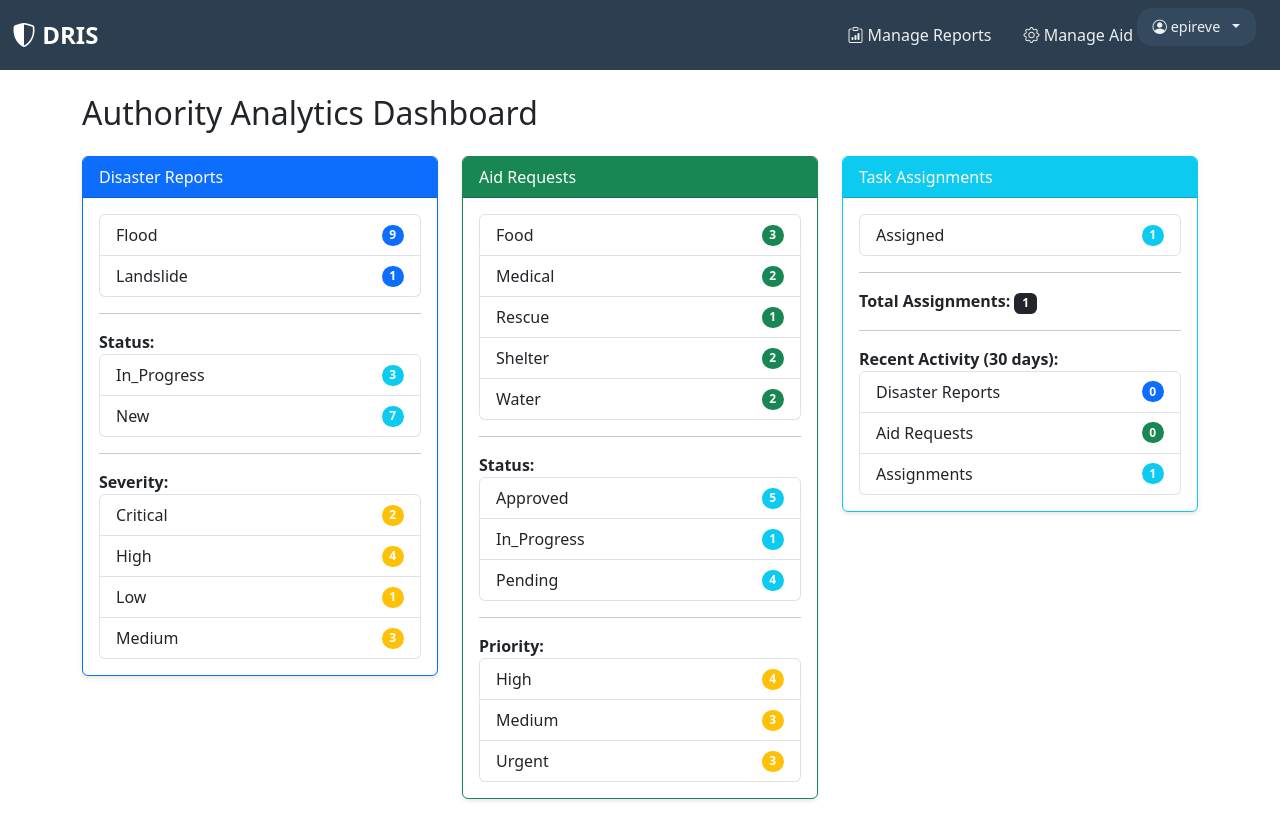
After one commit to epireve/dris, a Django app: page /authority/analytics/ in a window 1280 px wide. The commit adds this page. Run offline with Django 5.2, Linux system fonts and the light colour scheme; a user stored in the database is signed in; data comes from the database, SQL or seed files in the repository; some libraries are stand-ins or nearby versions.

Commit message:
feat(analytics): add authority analytics dashboard and view logic

```diff
--- a/DRIS_Project/urls.py
+++ b/DRIS_Project/urls.py
@@ -25,4 +25,6 @@ urlpatterns = [
     path("aid/request/<int:pk>/", views.aid_request_detail, name="aid_request_detail"),
     # Volunteer Registration
     path("volunteer/register/", views.volunteer_register, name="volunteer_register"),
+    # Authority Analytics
+    path("authority/analytics/", views.authority_analytics, name="authority_analytics"),
 ]
--- /dev/null
+++ b/core/templates/authority/analytics.html
@@ -0,0 +1,103 @@
+{% extends "core/home.html" %}
+
+{% block content %}
+<div class="container mt-4">
+    <h2 class="mb-4">Authority Analytics Dashboard</h2>
+    <div class="row">
+        <div class="col-md-4 mb-3">
+            <div class="card border-primary">
+                <div class="card-header bg-primary text-white">Disaster Reports</div>
+                <div class="card-body">
+                    <ul class="list-group">
+                        {% for stat in disaster_stats %}
+                            <li class="list-group-item d-flex justify-content-between align-items-center">
+                                {{ stat.disaster_type|title }} <span class="badge bg-primary rounded-pill">{{ stat.total }}</span>
+                            </li>
+                        {% endfor %}
+                    </ul>
+                    <hr>
+                    <strong>Status:</strong>
+                    <ul class="list-group">
+                        {% for stat in disaster_status_stats %}
+                            <li class="list-group-item d-flex justify-content-between align-items-center">
+                                {{ stat.status|title }} <span class="badge bg-info rounded-pill">{{ stat.total }}</span>
+                            </li>
+                        {% endfor %}
+                    </ul>
+                    <hr>
+                    <strong>Severity:</strong>
+                    <ul class="list-group">
+                        {% for stat in disaster_severity_stats %}
+                            <li class="list-group-item d-flex justify-content-between align-items-center">
+                                {{ stat.severity|title }} <span class="badge bg-warning rounded-pill">{{ stat.total }}</span>
+                            </li>
+                        {% endfor %}
+                    </ul>
+                </div>
+            </div>
+        </div>
+        <div class="col-md-4 mb-3">
+            <div class="card border-success">
+                <div class="card-header bg-success text-white">Aid Requests</div>
+                <div class="card-body">
+                    <ul class="list-group">
+                        {% for stat in aid_type_stats %}
+                            <li class="list-group-item d-flex justify-content-between align-items-center">
+                                {{ stat.aid_type|title }} <span class="badge bg-success rounded-pill">{{ stat.total }}</span>
+                            </li>
+                        {% endfor %}
+                    </ul>
+                    <hr>
+                    <strong>Status:</strong>
+                    <ul class="list-group">
+                        {% for stat in aid_status_stats %}
+                            <li class="list-group-item d-flex justify-content-between align-items-center">
+                                {{ stat.status|title }} <span class="badge bg-info rounded-pill">{{ stat.total }}</span>
+                            </li>
+                        {% endfor %}
+                    </ul>
+                    <hr>
+                    <strong>Priority:</strong>
+                    <ul class="list-group">
+                        {% for stat in aid_priority_stats %}
+                            <li class="list-group-item d-flex justify-content-between align-items-center">
+                                {{ stat.priority|title }} <span class="badge bg-warning rounded-pill">{{ stat.total }}</span>
+                            </li>
+                        {% endfor %}
+                    </ul>
+                </div>
+            </div>
+        </div>
+        <div class="col-md-4 mb-3">
+            <div class="card border-info">
+                <div class="card-header bg-info text-white">Task Assignments</div>
+                <div class="card-body">
+                    <ul class="list-group">
+                        {% for stat in assignment_status_stats %}
+                            <li class="list-group-item d-flex justify-content-between align-items-center">
+                                {{ stat.status|title }} <span class="badge bg-info rounded-pill">{{ stat.total }}</span>
+                            </li>
+                        {% endfor %}
+                    </ul>
+                    <hr>
+                    <strong>Total Assignments:</strong>
+                    <span class="badge bg-dark">{{ assignment_total }}</span>
+                    <hr>
+                    <strong>Recent Activity (30 days):</strong>
+                    <ul class="list-group">
+                        <li class="list-group-item d-flex justify-content-between align-items-center">
+                            Disaster Reports <span class="badge bg-primary rounded-pill">{{ recent_reports }}</span>
+                        </li>
+                        <li class="list-group-item d-flex justify-content-between align-items-center">
+                            Aid Requests <span class="badge bg-success rounded-pill">{{ recent_aid }}</span>
+                        </li>
+                        <li class="list-group-item d-flex justify-content-between align-items-center">
+                            Assignments <span class="badge bg-info rounded-pill">{{ recent_assignments }}</span>
+                        </li>
+                    </ul>
+                </div>
+            </div>
+        </div>
+    </div>
+</div>
+{% endblock %}
--- a/core/templates/core/home.html
+++ b/core/templates/core/home.html
@@ -55,6 +55,9 @@ Show admin/authority menu for users with is_superuser or is_staff, even if role
                             </a>
                             <a class="nav-link" href="{% url 'aid_request_list' %}">
                                 <i class="bi bi-gear"></i> Manage Aid
+                            </a>
+                            <a class="nav-link" href="{% url 'authority_analytics' %}">
+                                <i class="bi bi-bar-chart"></i> Analytics
                             </a>
                         {% elif user.role == 'CITIZEN' %}
                             <a class="nav-link" href="{% url 'submit_report' %}">
@@ -167,6 +170,16 @@ Show admin/authority menu for users with is_superuser or is_staff, even if role
                                 </div>
                             </div>
                         </div>
+                        <div class="col-md-12 mb-3">
+                            <div class="card action-card h-100">
+                                <div class="card-body text-center">
+                                    <i class="bi bi-bar-chart text-info" style="font-size: 2rem;"></i>
+                                    <h5 class="card-title mt-3">Analytics</h5>
+                                    <p class="card-text">View analytics and statistics for your authority</p>
+                                    <a href="{% url 'authority_analytics' %}" class="btn btn-info">View Analytics</a>
+                                </div>
+                            </div>
+                        </div>
                     {% elif user.role == 'CITIZEN' %}
                         <div class="col-md-4 mb-3">
                             <div class="card action-card h-100">
--- a/core/views.py
+++ b/core/views.py
@@ -6,6 +6,7 @@ from django.views.generic import TemplateView, ListView, CreateView
 from django.utils.decorators import method_decorator
 from django.urls import reverse_lazy
 from django.contrib import messages
+from django.db.models import Count
 from .forms import (
     UserRegistrationForm,
     DisasterReportForm,
@@ -221,3 +222,63 @@ def volunteer_register(request):
     return render(
         request, "volunteer/register.html", {"form": form, "is_update": is_update}
     )
+
+
+@login_required
+def authority_analytics(request):
+    if not (
+        request.user.role == "AUTHORITY"
+        or request.user.is_superuser
+        or request.user.is_staff
+    ):
+        messages.error(request, "You do not have permission to view analytics.")
+        return redirect("home")
+
+    # Disaster report stats
+    disaster_stats = DisasterReport.objects.values("disaster_type").annotate(
+        total=Count("id")
+    )
+    disaster_status_stats = DisasterReport.objects.values("status").annotate(
+        total=Count("id")
+    )
+    disaster_severity_stats = DisasterReport.objects.values("severity").annotate(
+        total=Count("id")
+    )
+
+    # Aid request stats
+    aid_type_stats = AidRequest.objects.values("aid_type").annotate(total=Count("id"))
+    aid_status_stats = AidRequest.objects.values("status").annotate(total=Count("id"))
+    aid_priority_stats = AidRequest.objects.values("priority").annotate(
+        total=Count("id")
+    )
+
+    # Assignment stats
+    assignment_status_stats = TaskAssignment.objects.values("status").annotate(
+        total=Count("id")
+    )
+    assignment_total = TaskAssignment.objects.count()
+
+    # Recent activity (last 30 days)
+    from django.utils import timezone
+    from datetime import timedelta
+
+    now = timezone.now()
+    last_30 = now - timedelta(days=30)
+    recent_reports = DisasterReport.objects.filter(timestamp__gte=last_30).count()
+    recent_aid = AidRequest.objects.filter(timestamp__gte=last_30).count()
+    recent_assignments = TaskAssignment.objects.filter(assigned_at__gte=last_30).count()
+
+    context = {
+        "disaster_stats": disaster_stats,
+        "disaster_status_stats": disaster_status_stats,
+        "disaster_severity_stats": disaster_severity_stats,
+        "aid_type_stats": aid_type_stats,
+        "aid_status_stats": aid_status_stats,
+        "aid_priority_stats": aid_priority_stats,
+        "assignment_status_stats": assignment_status_stats,
+        "assignment_total": assignment_total,
+        "recent_reports": recent_reports,
+        "recent_aid": recent_aid,
+        "recent_assignments": recent_assignments,
+    }
+    return render(request, "authority/analytics.html", context)
```
